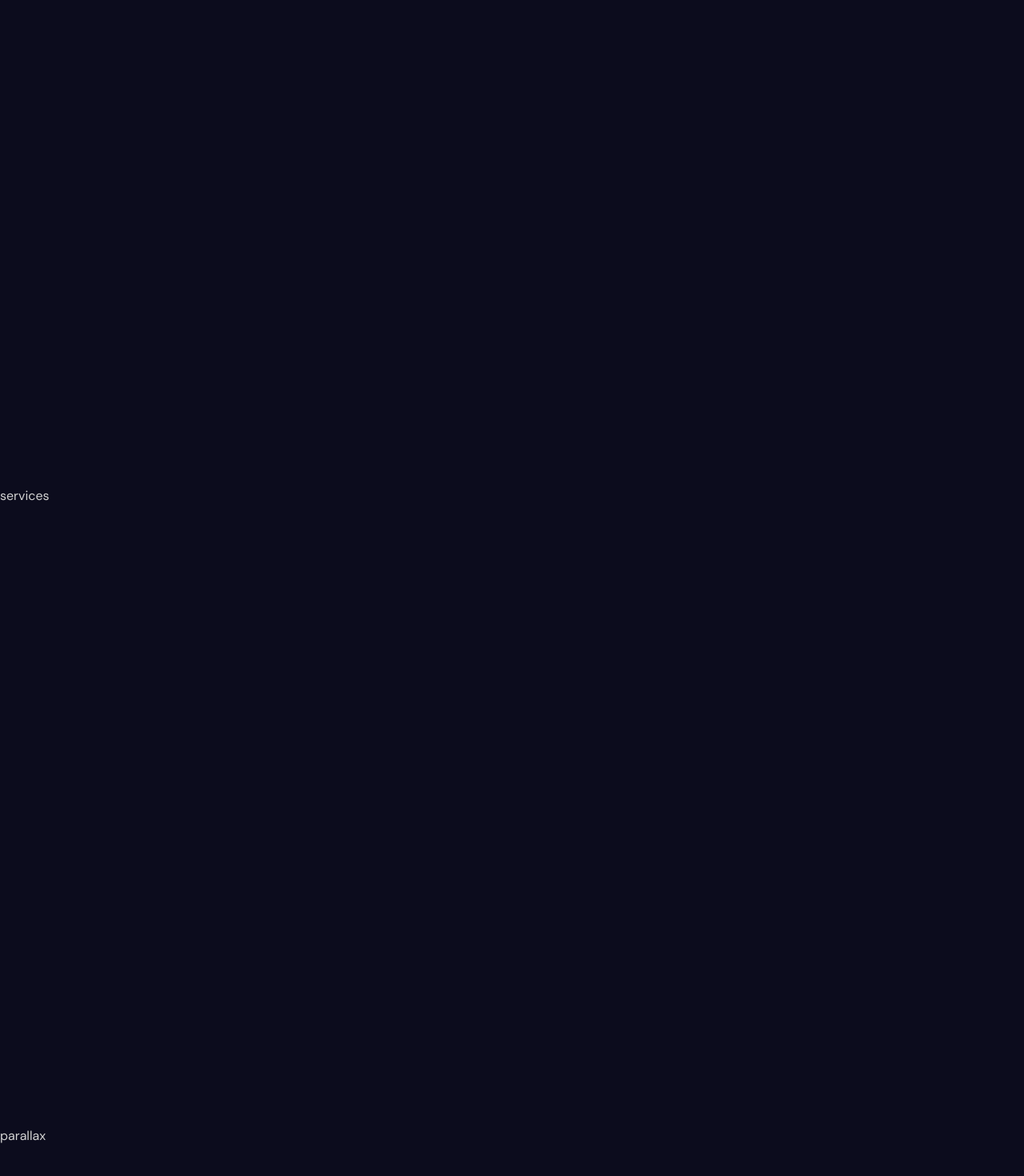
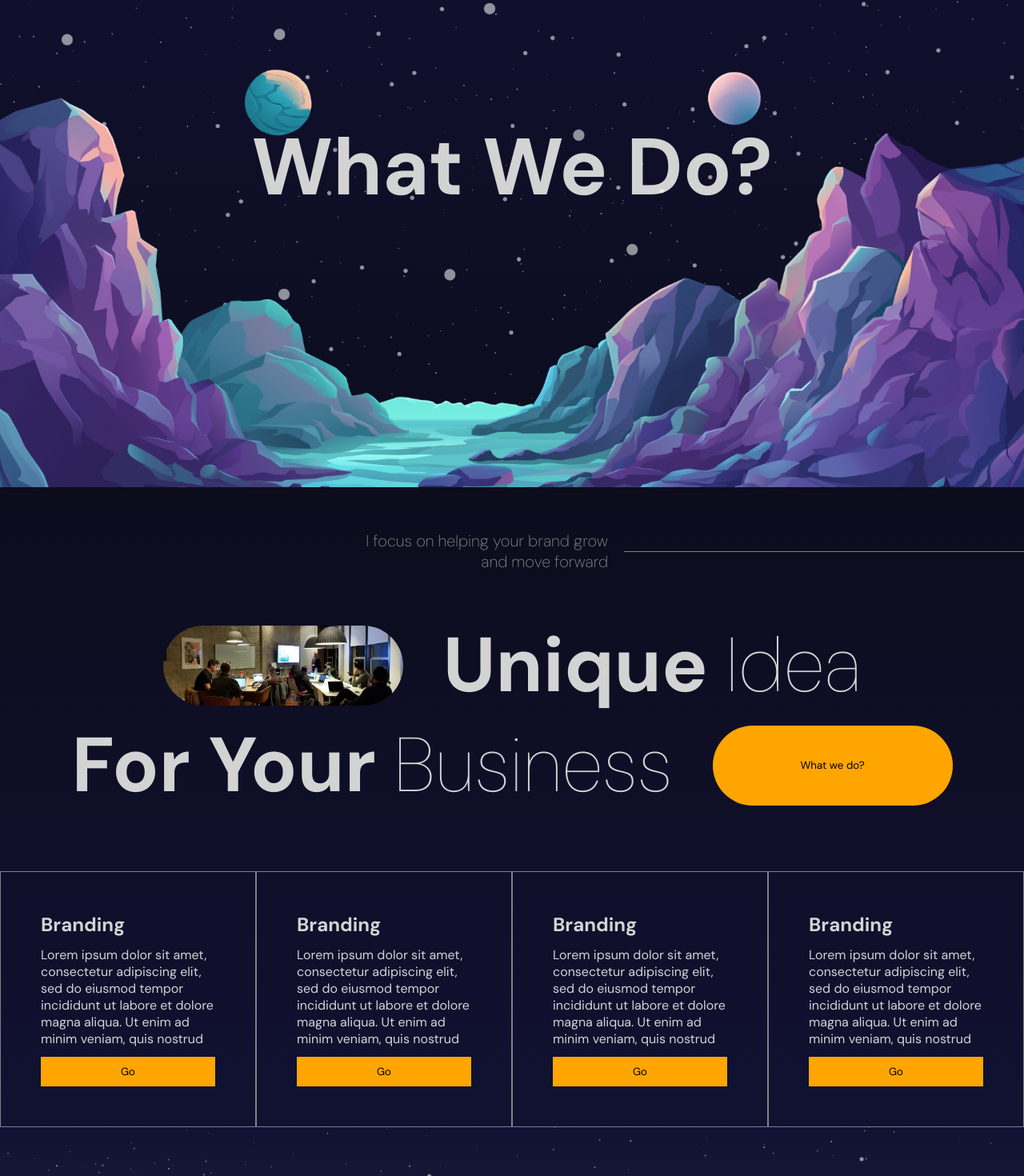
Before and after one commit to LULIU-9/portfolio, a React (Vite) app: page / in a window 1280 px wide. Shown: the part 991-2461 px from the top of the page at 80% size. Built offline with nearby package versions, Linux system fonts and the light colour scheme.

Commit message:
feat: implement pallax && services

```diff
--- a/src/App.jsx
+++ b/src/App.jsx
@@ -1,6 +1,8 @@
 import "./app.scss";
 import Hero from "./components/hero/Hero";
 import Navbar from "./components/navbar/Navbar";
+import Parallax from "./components/parallax/Parallax";
+import Services from "./components/services/Services";
 
 const App = () => {
   return (
@@ -9,9 +11,15 @@ const App = () => {
         <Navbar />
         <Hero />
       </section>
-      <section>parallax</section>
-      <section>services</section>
-      <section>parallax</section>
+      <section id="services">
+        <Parallax type="services" />
+      </section>
+      <section>
+        <Services />
+      </section>
+      <section id="Projects">
+        <Parallax type="Projects" />
+      </section>
       <section>project1</section>
       <section>project2</section>
       <section>project3</section>
--- /dev/null
+++ b/src/components/parallax/Parallax.jsx
@@ -0,0 +1,45 @@
+import { useRef } from "react";
+import "./parallax.scss";
+import { motion, useScroll, useTransform } from "framer-motion";
+
+const Parallax = ({ type }) => {
+  const ref = useRef();
+
+  const { scrollYProgress } = useScroll({
+    target: ref,
+    offset: ["start start", "end start"],
+  });
+
+  const yBg = useTransform(scrollYProgress, [0, 1], ["0%", "500%"]);
+  const yText = useTransform(scrollYProgress, [0, 1], ["0%", "100%"]);
+
+  return (
+    <div
+      className="parallax"
+      ref={ref}
+      style={{
+        background:
+          type === "services"
+            ? "linear-gradient(180deg,#111132,#0c0c1d"
+            : "linear-gradient(180deg,#111132,#505064",
+      }}
+    >
+      <motion.h1 style={{ y: yText }}>
+        {type === "services" ? "What We Do?" : "What We Did?"}
+      </motion.h1>
+      <motion.div className="mountains"></motion.div>
+      <motion.div
+        className="planets"
+        style={{
+          y: yBg,
+          backgroundImage: `url(${
+            type === "services" ? "/planets.png" : "/sun.png"
+          })`,
+        }}
+      ></motion.div>
+      <motion.div style={{ x: yBg }} className="stars"></motion.div>
+    </div>
+  );
+};
+
+export default Parallax;
--- /dev/null
+++ b/src/components/parallax/parallax.scss
@@ -0,0 +1,40 @@
+.parallax{
+    width: 100%;
+    height: 100%;
+    position: relative;
+    display: flex;
+    align-items: center;
+    justify-content: center;
+    overflow: hidden;
+
+    h1{
+        font-size: 100px;
+    }
+    .mountains{
+        background-image: url("/mountains.png");
+        background-size: cover;
+        background-position: bottom;
+        width: 100%;
+        height: 100%;
+        position:absolute;
+        z-index: 3;
+    }
+    .planets{
+        background-image: url("/planets.png");
+        background-size: cover;
+        background-position: bottom;
+        width: 100%;
+        height: 100%;
+        position:absolute;
+        z-index: 2;
+    }
+    .stars{
+        background-image: url("/stars.png");
+        background-size: cover;
+        background-position: bottom;
+        width: 100%;
+        height: 100%;
+        position:absolute;
+        z-index: 1;
+    }
+}
--- /dev/null
+++ b/src/components/services/Services.jsx
@@ -0,0 +1,110 @@
+import { useRef } from "react";
+import "./services.scss";
+import { motion, useInView } from "framer-motion";
+
+const variants = {
+  initial: {
+    x: -500,
+    y: 100,
+    opacity: 0,
+  },
+  animate: {
+    x: 0,
+    opacity: 1,
+    y: 0,
+    transition: {
+      duration: 1,
+      staggerChildren: 0.1,
+    },
+  },
+};
+
+const Services = () => {
+  const ref = useRef();
+  const isView = useInView(ref, { margin: "-100px" });
+  return (
+    <motion.div
+      ref={ref}
+      className="services"
+      variants={variants}
+      initial="initial"
+      animate={isView && "animate"}
+      //   whileInView="animate"
+    >
+      <motion.div className="textContainer" variants={variants}>
+        <p>
+          I focus on helping your brand grow
+          <br /> and move forward
+        </p>
+        <hr />
+      </motion.div>
+      <motion.div className="titleContainer" variants={variants}>
+        <div className="title">
+          <img src="/people.webp" alt="" />
+          <h1>
+            <motion.b whileHover={{ color: "orange" }}>Unique</motion.b> Idea
+          </h1>
+        </div>
+        <div className="title">
+          <h1>
+            <motion.b whileHover={{ color: "orange" }}>For Your</motion.b>{" "}
+            Business
+          </h1>
+          <button>What we do?</button>
+        </div>
+      </motion.div>
+      <motion.div className="listContainer" variants={variants}>
+        <motion.div
+          className="box"
+          whileHover={{ background: "lightgray", color: "black" }}
+        >
+          <h2>Branding</h2>
+          <p>
+            Lorem ipsum dolor sit amet, consectetur adipiscing elit, sed do
+            eiusmod tempor incididunt ut labore et dolore magna aliqua. Ut enim
+            ad minim veniam, quis nostrud
+          </p>
+          <button>Go</button>
+        </motion.div>
+        <motion.div
+          className="box"
+          whileHover={{ background: "lightgray", color: "black" }}
+        >
+          <h2>Branding</h2>
+          <p>
+            Lorem ipsum dolor sit amet, consectetur adipiscing elit, sed do
+            eiusmod tempor incididunt ut labore et dolore magna aliqua. Ut enim
+            ad minim veniam, quis nostrud
+          </p>
+          <button>Go</button>
+        </motion.div>
+        <motion.div
+          className="box"
+          whileHover={{ background: "lightgray", color: "black" }}
+        >
+          <h2>Branding</h2>
+          <p>
+            Lorem ipsum dolor sit amet, consectetur adipiscing elit, sed do
+            eiusmod tempor incididunt ut labore et dolore magna aliqua. Ut enim
+            ad minim veniam, quis nostrud
+          </p>
+          <button>Go</button>
+        </motion.div>
+        <motion.div
+          className="box"
+          whileHover={{ background: "lightgray", color: "black" }}
+        >
+          <h2>Branding</h2>
+          <p>
+            Lorem ipsum dolor sit amet, consectetur adipiscing elit, sed do
+            eiusmod tempor incididunt ut labore et dolore magna aliqua. Ut enim
+            ad minim veniam, quis nostrud
+          </p>
+          <button>Go</button>
+        </motion.div>
+      </motion.div>
+    </motion.div>
+  );
+};
+
+export default Services;
--- /dev/null
+++ b/src/components/services/services.scss
@@ -0,0 +1,89 @@
+.services{
+    background: linear-gradient(180deg,#0c0c1d,#111132);
+    height: 100%;
+    display: flex;
+    flex-direction: column;
+    justify-content: space-between;
+
+    .textContainer{
+
+        flex:1;
+        align-self: flex-end;
+        display: flex;
+        align-items: center;
+        gap: 20px;
+
+        p{
+            font-weight: 200;
+            font-size: 20px;
+            color:gray;
+            text-align: right;
+        }
+
+        hr{
+            width: 500px;
+            border:none;
+            border-top:0.5px solid gray;
+        }
+
+    }
+    .titleContainer{
+        flex:2;
+        display: flex;
+        flex-direction: column;
+        align-items: center;
+
+        .title{
+            display: flex;
+            gap: 50px;
+            align-items: center;
+
+            img{
+                width: 300px;
+                height: 100px;
+                border-radius: 50px;
+                object-fit: cover;
+            }
+
+            h1{
+                font-size: 96px;
+                font-weight: 100;
+            }
+
+            button{
+                 width: 300px;
+                 height: 100px;
+                 border-radius: 50px;
+                 background-color: orange;
+                 border:none;
+                 cursor: pointer;
+            }
+
+        }
+
+    }
+    .listContainer{
+        flex:2;
+        display:flex;
+        max-width: 1366px;
+        margin: auto;
+
+        .box{
+            padding: 50px;
+            border:0.5px solid gray;
+            display: flex;
+            flex-direction: column;
+            justify-content: space-between;
+
+            button{
+                padding: 10px;
+                background-color: orange;
+                border: none;
+                cursor: pointer;
+
+            }
+        }
+
+
+    }
+}
--- a/src/components/sidebar/sidebar.scss
+++ b/src/components/sidebar/sidebar.scss
@@ -7,6 +7,7 @@
     color: black;
 
     .bg{
+        z-index: 999;
         position: fixed;
         top:0;
         left: 0;
@@ -29,7 +30,7 @@
         }
     }
     button{
-
+        z-index: 999;
         width: 50px;
         height: 50px;
         border-radius: 50%;
```
